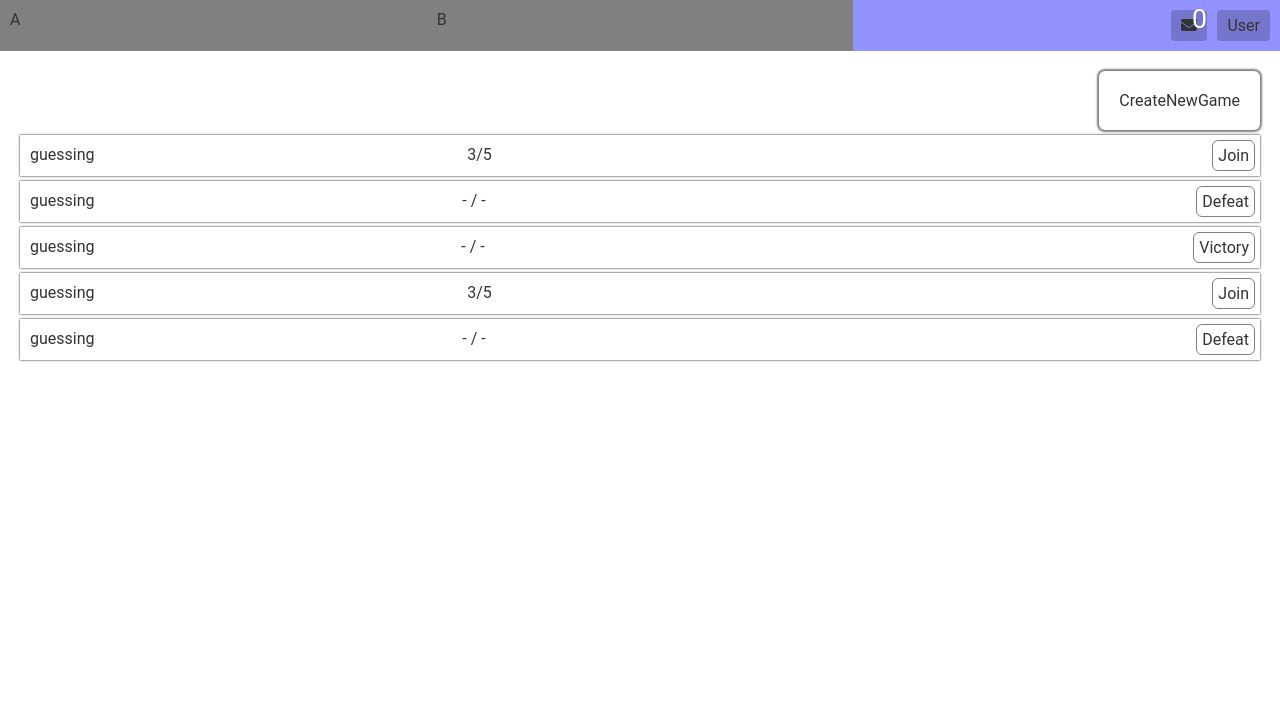
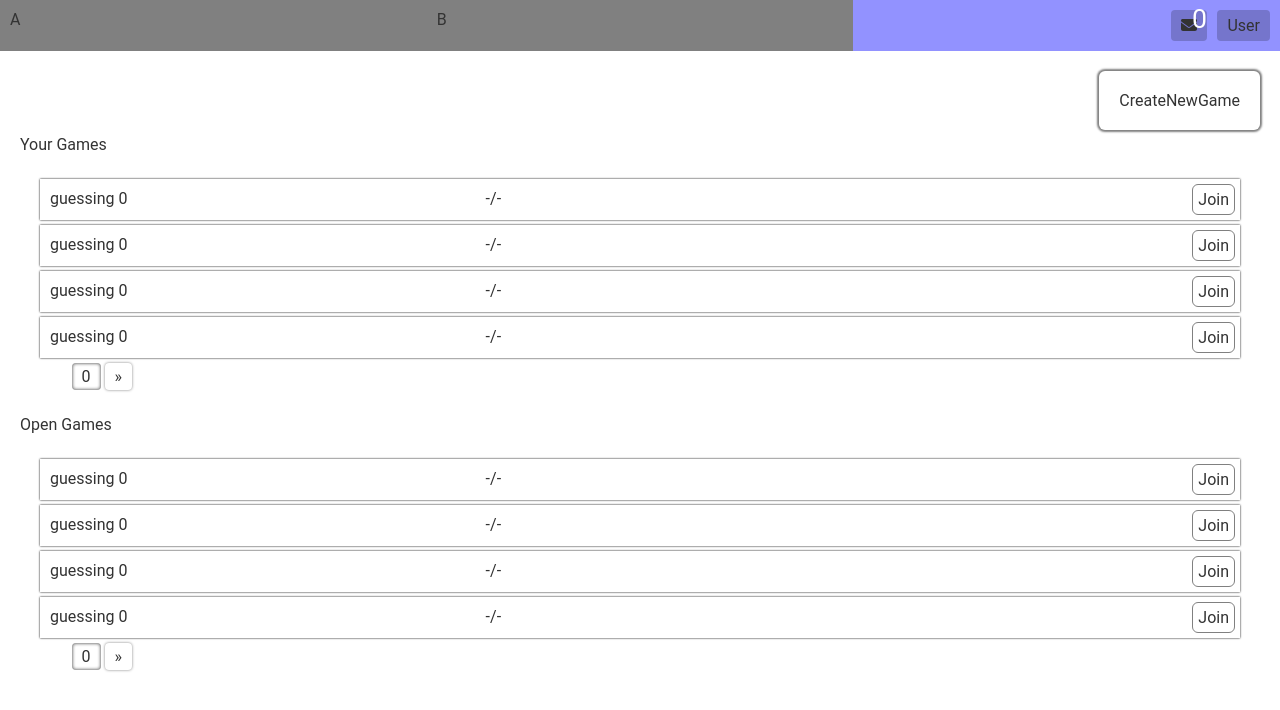
Before and after one commit to PowerCreek/FlagshipMotivator, a Next.js app in the folder SoftwareClientFinder/: page /sabo/game in a window 1280 px wide. Shown: the top 710 px of the page. Built offline with nearby package versions, Linux system fonts and the light colour scheme; no server answers.

Commit message:
More resolution on game record grids.

```diff
--- /dev/null
+++ b/SoftwareClientFinder/components/Functional/TableControls.module.css
@@ -0,0 +1,29 @@
+.paginationGroup{
+    display: flex;
+    flex-direction: row;
+    gap: 4px;
+}
+
+.paginationValue{
+    box-shadow: inset 0px 0px 3px 1px grey
+}
+
+.paginationControl{
+    user-select: none;
+    box-shadow: 0px 0px 3px 0px gray;
+}
+
+.paginationGroup > *{
+    padding: 4px 10px;
+    border-radius: 4px;
+}
+
+.paginationControl:hover{
+    background-color: white;
+    filter: brightness(0.85);
+}
+
+.blankArrow{
+    visibility: hidden;
+    pointer-events: none;
+}
--- /dev/null
+++ b/SoftwareClientFinder/components/Functional/TableControls.tsx
@@ -0,0 +1,29 @@
+import styles from "./TableControls.module.css"
+
+interface pageModel{
+    currentPage: number,
+    maxPage: number,
+    onPageChange: Function
+}
+
+export interface pageChangeEvent{
+    currentPage: number,
+    pageDelta: number
+}
+
+export function GridTail({currentPage, maxPage, onPageChange}: pageModel){
+
+    var showLeftArrow = currentPage == 0 || maxPage == 0 ? styles.blankArrow: styles.paginationControl;
+    var showRightArrow = maxPage == 0 || currentPage == maxPage ? styles.blankArrow: styles.paginationControl;
+
+    var clickLeft = ()=>onPageChange({currentPage, pageDelta: -1})
+    var clickRight = ()=>onPageChange({currentPage, pageDelta: 1})
+
+    return (
+        <div className={styles.paginationGroup}>
+            <div className={showLeftArrow} onClick={clickLeft}>&#171;</div>
+            <div className={styles.paginationValue}>{currentPage}</div>
+            <div className={showRightArrow} onClick={clickRight}>&#187;</div>
+        </div>
+    )
+}
--- /dev/null
+++ b/SoftwareClientFinder/drivers/GameDataDriver.tsx
@@ -0,0 +1,119 @@
+
+export interface GameListedRecord{
+    id: number,
+    content: string,
+    gameState: string,
+    turn: string,
+    gameplayStatus: string,
+}
+
+export interface GameListedRecords{
+    records: GameListedRecord[],
+    page: number,
+    maxPage: number,
+    itemsPerPage: number,
+    index: number,
+}
+
+export interface PaginationValue{
+    page: number,
+    itemsPerPage: number
+}
+
+/*
+    Create a game instance.
+    Who created the game?
+*/
+export function CreateNewGame(){
+
+}
+
+//{id:i, content:`${e}`, gameState: "guessing", turn: '3/5'}
+var sampleRecords : GameListedRecord[] = new Array(0,0,0,0)
+.map((e,i)=>
+    ({
+        id: i,
+        content: `${e}`,
+        gameState: 'guessing',
+        turn: '3/5',
+        gameplayStatus: 'Join'
+    })
+)
+
+/*
+    Fetch all the game records
+    Query assumes pagination
+*/
+export function GetGameRecords():GameListedRecords{
+
+    return {
+        records: sampleRecords,
+        page: 0,
+        maxPage: 1,
+        index: 0,
+        itemsPerPage: 5,
+    }
+}
+
+export function GetGameRecordsWithGuessState({page, itemsPerPage}:PaginationValue){
+
+    console.log(page)
+
+    return {
+        records: sampleRecords.map(e=>{e.gameState='guessing'; return e}),
+        page: page,
+        maxPage: 1,
+        index: 0,
+        itemsPerPage: 5,
+    }
+}
+
+export function GetGameRecordsWithVotingState({page, itemsPerPage}:PaginationValue){
+
+    console.log(page)
+
+    return {
+        records: sampleRecords.map(e=>{e.gameState='voting'; return e}),
+        page: page,
+        maxPage: 1,
+        index: 0,
+        itemsPerPage: 5,
+    }
+}
+
+export function GetGameRecordsWithCompletedState({page, itemsPerPage}:PaginationValue){
+
+    console.log(page)
+
+    return {
+        records: sampleRecords.map(e=>{e.gameState='complete'; return e}),
+        page: page,
+        maxPage: 1,
+        index: 0,
+        itemsPerPage: 5,
+    }
+}
+
+
+//get the game records which the user is a part of.
+export function GetActiveGameRecordsOfUser({page, itemsPerPage}:PaginationValue){
+
+    console.log(page)
+
+    return {
+        records: sampleRecords.map(e=>{e.gameState=`guessing ${page}`; return e}),
+        page: page,
+        maxPage: 1,
+        index: 0,
+        itemsPerPage: 5,
+    }
+}
+
+/*
+    GetGameSession by id
+
+    GameSessionData: all of it in a json object
+*/
+export function GetGameSession(){
+
+}
--- a/SoftwareClientFinder/pages/sabo/game.module.css
+++ b/SoftwareClientFinder/pages/sabo/game.module.css
@@ -14,6 +14,7 @@
     display: grid;
 }
 
+.lobbyGrid,
 .gameListGrid{
     display: grid;
     grid-gap: 5px;
--- a/SoftwareClientFinder/pages/sabo/game.tsx
+++ b/SoftwareClientFinder/pages/sabo/game.tsx
@@ -1,5 +1,7 @@
 import { ReactElement, useState } from "react"
+import { GridTail, pageChangeEvent } from "../../components/Functional/TableControls"
 import Layout from "../../components/layout"
+import { GetGameRecords, GameListedRecord, GetGameRecordsWithGuessState, GetGameRecordsWithVotingState, GetGameRecordsOfUser, GetActiveGameRecordsOfUser, GameListedRecords, PaginationValue } from "../../drivers/GameDataDriver"
 import styles from "./game.module.css"
 
 function GameScreen(){
@@ -15,17 +17,6 @@ function GameScreen(){
         </div>
     )
 }
-
-//show games roster
-//show games which the user is a part of
-//show states of the games
-//  IE: Picking vs Voting
-//  and whos turn it is to pick an answer
-
-//clicking on a roster will bring the user to the game screen
-
-//create new game
-//filter games (later)
 
 enum SaboGameState{
     LOBBY,
@@ -61,59 +52,65 @@ export default function Game() {
     )
 }
 
-interface GameListData{
-    id: number,
-    content: string,
-    gameState: string,//guessing/voting/win state
-    turn: string
-}
+function DoGamesList(input: SubStateValue){
+    var onNewGameClick = ()=> input.StateCallback();
 
-var GetJoinOrResultButton = [
-    (<div className={[styles.gameListItem, styles.gameListItemAction].join(' ')}>{'Join'}</div>),
-    (<div className={[styles.gameListItem, styles.gameListItemAction].join(' ')}>{'Defeat'}</div>),
-    (<div className={[styles.gameListItem, styles.gameListItemAction].join(' ')}>{'Victory'}</div>),
-    (<div className={[styles.gameListItem, styles.gameListItemAction].join(' ')}>{'Victory'}</div>)
-]
-
-function GenerateGameListItem({id, content, gameState, turn}: GameListData){
-
-    var turnOrNothing = id%3 != 0? '- / -':turn;
+    var [usersGamePage, setUsersGamePage]:[PaginationValue, Function] = useState({page: 0, itemsPerPage: 5})
+    var [recordsOfGames, setRecordsPage]:[PaginationValue, Function] = useState({page: 0, itemsPerPage: 5})
 
     return (
-        <div key={id} className={styles.gameListRow}>
-        <div className={styles.gameListItem}>{gameState}</div>
-            <div className={styles.gameListItem}>{turnOrNothing}</div>
-            {GetJoinOrResultButton[id%3]}
-        </div>
-    )
-}
-
-function DoGamesList(input: SubStateValue){
-    var listOfGames = [1,2,3,4,5].map((e,i) => GenerateGameListItem({id:i, content:`${e}`, gameState: "guessing", turn: '3/5'}))
-
-    var onNewGameClick = ()=> input.StateCallback();
-
-    return (
-        <div className={styles.gameListGrid}>
+        <div className={styles.lobbyGrid}>
             <div
                 className={styles.newGameButton}
                 onClick={onNewGameClick}
                 >{
                     'CreateNewGame'
                 }</div>
-            {listOfGames}
+            <div>Your Games</div>
+            {RenderGameRecordTable(GetActiveGameRecordsOfUser(usersGamePage), setUsersGamePage)}
+            <div>Open Games</div>
+            {RenderGameRecordTable(GetActiveGameRecordsOfUser(recordsOfGames), setRecordsPage)}
         </div>
     )
 }
 
-function GetGamesList(){
+function Clamp(input:number, lowerRange:number, upperRange:number){
+    var upperResult = input - upperRange
+    var lowerResult = input + lowerRange
 
+    if(lowerResult <= 0)
+        return lowerResult
+
+    if(upperResult < 0)
+        return upperResult
+
+    return input;
 }
 
-function CreateNewGame(){
+function RenderGameRecordTable(games: GameListedRecords, onPageChange: Function){
+    var listOfGames = games.records.map((e,i) => GenerateGameListItem(e))
 
+    return (
+        <div className={styles.gameListGrid}>
+            {listOfGames}
+            <GridTail
+                maxPage={games.maxPage}
+                currentPage={games.page}
+                onPageChange={(evt:pageChangeEvent)=>onPageChange({page: Clamp(evt.pageDelta, 0, games.maxPage)+games.page , itemsPerPage: games.itemsPerPage})}
+            />
+        </div>
+    )
 }
 
-function EnterGameInstance(){
+function GenerateGameListItem({id, content, gameState, turn, gameplayStatus}: GameListedRecord){
 
+    var showTurns = gameState == 'guessing'? turn : '-/-';
+
+    return (
+        <div key={id} className={styles.gameListRow}>
+        <div className={styles.gameListItem}>{gameState}</div>
+            <div className={styles.gameListItem}>{showTurns}</div>
+            {<div className={[styles.gameListItem, styles.gameListItemAction].join(' ')}>{gameplayStatus}</div>}
+        </div>
+    )
 }
```
